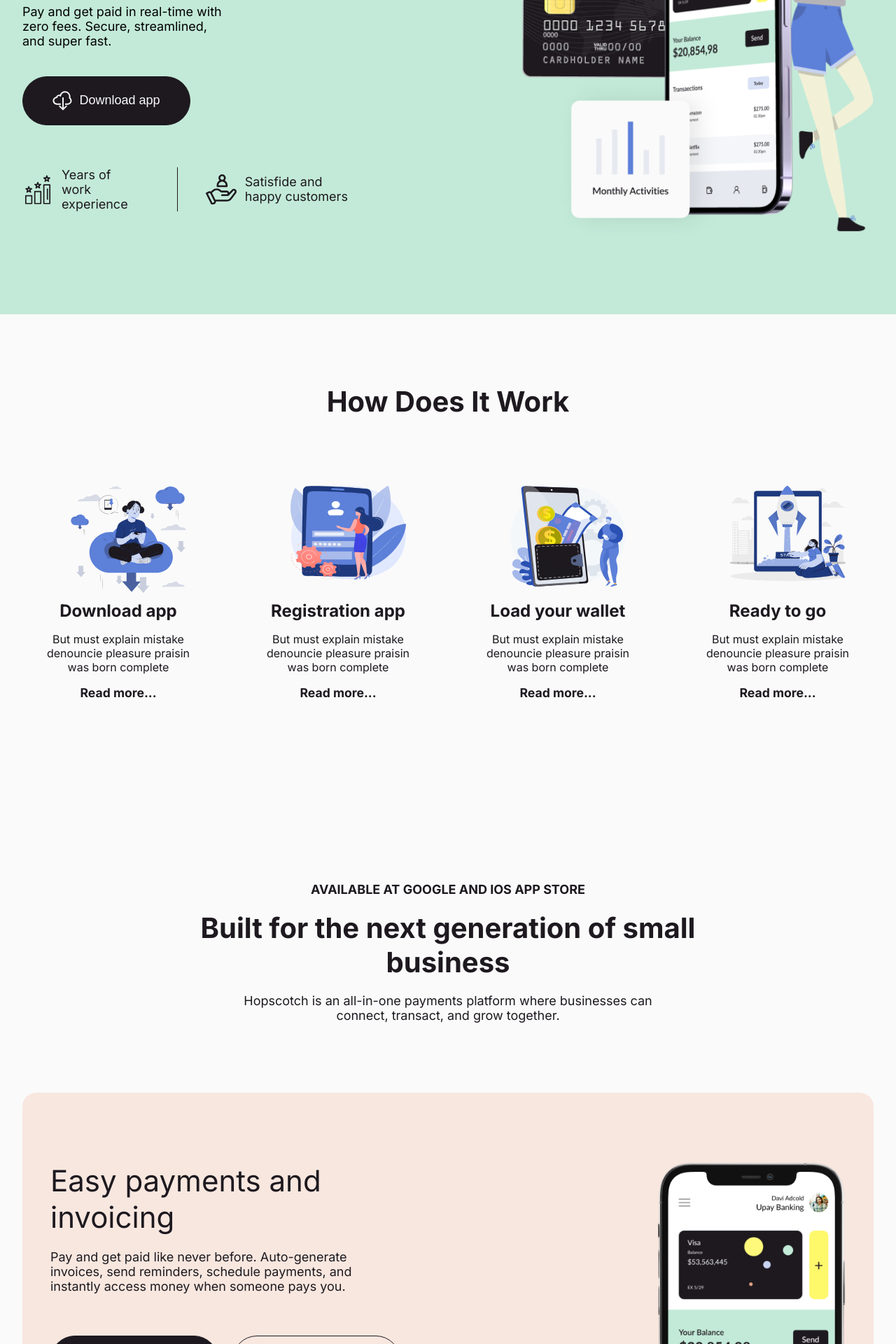
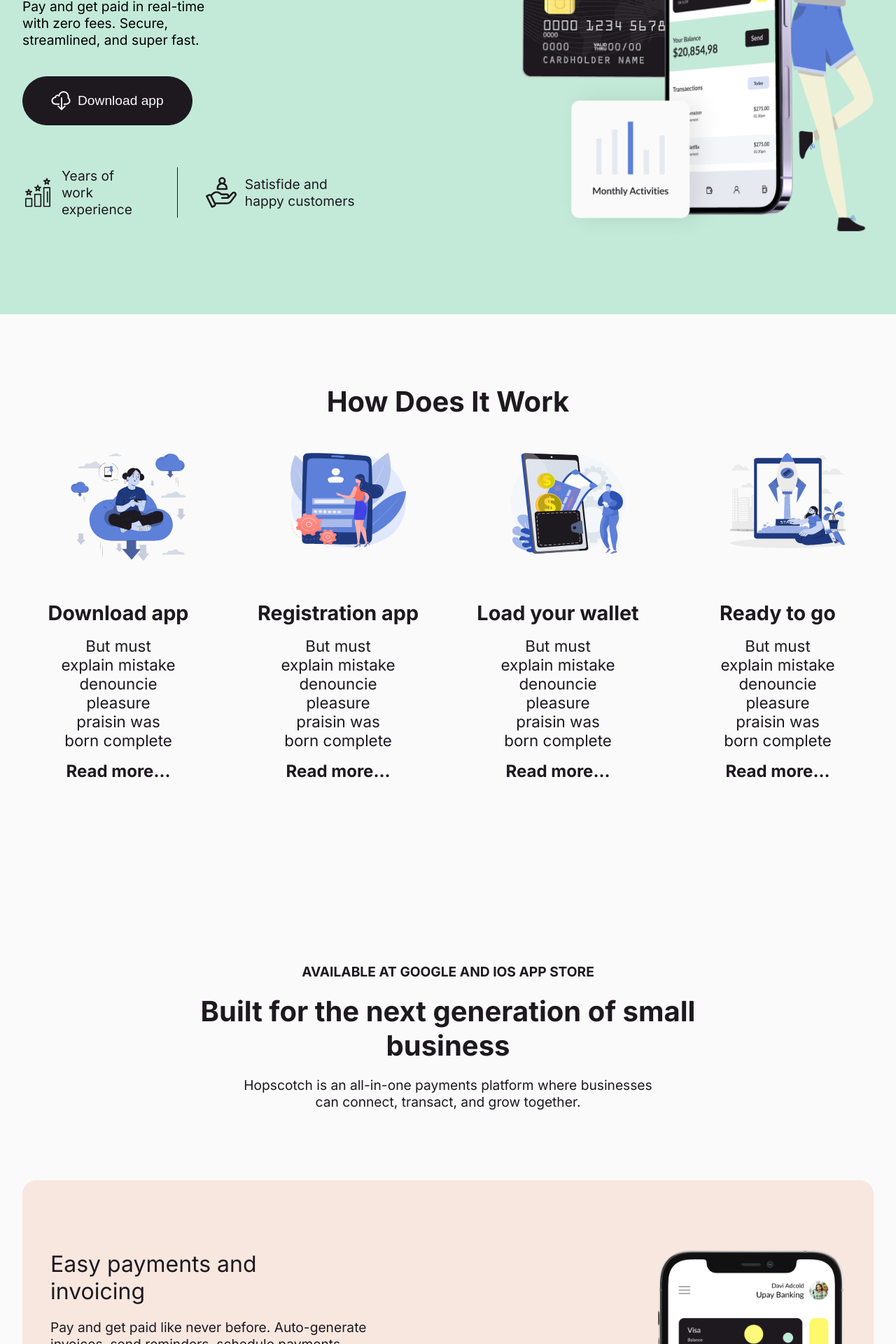
Before and after one commit to pujiragil/uangmu, a Next.js app: page / in a window 1280 px wide. Shown: the part 380-2300 px from the top of the page at 70% size. Built offline with nearby package versions, Linux system fonts and the light colour scheme.

Commit message:
change font for tab size

```diff
--- a/components/Card/Card.tsx
+++ b/components/Card/Card.tsx
@@ -80,9 +80,7 @@ const ContentTitle = styled.h3`
   font-weight: 400;
 
   @media screen and (min-width: 768px) {
-    font-size: 42px;
-    line-height: 52px;
-    width: 60%;
+    font-size: 2rem;
   }
 
   @media screen and (min-width: 1024px) {
@@ -95,7 +93,7 @@ const ContentDesc = styled.p`
   font-weight: 400;
 
   @media screen and (min-width: 768px) {
-    font-size: 18px;
+    font-size: 1.2rem;
   }
 
   @media screen and (min-width: 1024px) {
--- a/components/Card/index.tsx
+++ b/components/Card/index.tsx
@@ -52,7 +52,7 @@ const CardDesc = styled.p<DescProps>`
   text-transform: ${({ subtitle }) => (subtitle ? "uppercase" : "none")};
 
   @media screen and (min-width: 768px) {
-    font-size: 18px;
+    font-size: 1.2rem;
   }
 
   @media screen and (min-width: 1024px) {
--- a/components/Contact/index.tsx
+++ b/components/Contact/index.tsx
@@ -92,6 +92,10 @@ const Title = styled.h2`
 const Paragraph = styled.p`
   font-size: 1rem;
   font-weight: 400;
+
+  @media screen and (min-width: 768px) {
+    font-size: 1.2rem;
+  }
 `
 
 export default function ContactSection() {
--- a/components/Email/index.tsx
+++ b/components/Email/index.tsx
@@ -83,6 +83,10 @@ const EmailInput = styled.input`
   &::placeholder {
     opacity: .7;
   }
+
+  @media screen and (min-width: 768px) {
+    font-size: 1.2rem;
+  }
 `
 
 const EmailButton = styled(EmailInput)`
--- a/components/Faq/index.tsx
+++ b/components/Faq/index.tsx
@@ -68,11 +68,19 @@
   const Title = styled.h3`
     font-size: 1.5rem;
     font-weight: 700;
+
+    @media screen and (min-width: 768px) {
+      font-size: 1.8rem;
+    }
   `;
 
   const Desc = styled.p`
     font-size: 1rem;
     font-weight: 400;
+
+    @media screen and (min-width: 768px) {
+      font-size: 1.2rem;
+    }
   `;
 
   const FaqButton = styled.button`
--- a/components/Form/index.tsx
+++ b/components/Form/index.tsx
@@ -38,6 +38,7 @@ const FormInput = styled.input`
 
   @media screen and (min-width: 768px) {
     width: calc(50% - 16px);
+    font-size: 1.2rem;
   }
 `
 
@@ -67,6 +68,10 @@ const FormTextarea = styled.textarea`
       color: #A9A547;
     }
   }
+
+  @media screen and (min-width: 768px) {
+    font-size: 1.2rem;
+  }
 `
 
 const FormAgreement = styled.div`
@@ -79,6 +84,10 @@ const FormAgreement = styled.div`
 const AgreementText = styled.p`
   font-size: 1rem;
   font-weight: 400;
+
+  @media screen and (min-width: 768px) {
+    font-size: 1.2rem;
+  }
 `
 
 const Checkbox = styled.label`
@@ -155,6 +164,10 @@ const FormSubmit = styled.input`
   border: none;
   outline: none;
   cursor: pointer;
+
+  @media screen and (min-width: 768px) {
+    font-size: 1.2rem;
+  }
 `
 
 
--- a/components/Global/index.tsx
+++ b/components/Global/index.tsx
@@ -23,11 +23,11 @@ export const Title = styled.h1`
       width: 60%;
     }
   }
-`
+`;
 
 export const Paragraph = styled.p`
   font-weight: 400;
-  font-size: 18px;
+  font-size: 1.1rem;
 
   &.subparagraph {
     font-size: 1rem;
@@ -38,7 +38,11 @@ export const Paragraph = styled.p`
   }
 
   @media screen and (min-width: 768px) {
-    font-size: 18px;
+    font-size: 1.2rem;
+
+    &.subparagraph {
+      font-size: 1.2rem;
+    }
 
     &.half {
       width: 50%;
@@ -54,8 +58,7 @@ export const Paragraph = styled.p`
       width: 40%;
     }
   }
-
-`
+`;
 
 interface ButtonProps {
   primary: boolean;
@@ -71,11 +74,11 @@ export const Button = styled.button<ButtonProps>`
   gap: 10px;
   padding: 20px 40px;
   border-radius: 999px;
-  border: 1px solid #1D191F;
+  border: 1px solid #1d191f;
   outline: none;
-  color: ${({ primary }) => primary ? "#FAFAFA" : "#1D191F"};
-  background: ${({ primary }) => primary ? "#1D191F" : "transparent"};
-`
+  color: ${({ primary }) => (primary ? "#FAFAFA" : "#1D191F")};
+  background: ${({ primary }) => (primary ? "#1D191F" : "transparent")};
+`;
 
 export const ButtonIcon = styled.img`
   width: 24px;
@@ -85,13 +88,21 @@ export const ButtonIcon = styled.img`
     width: 28px;
     height: 28px;
   }
-`
+`;
 
 export const ButtonText = styled.p`
-  font-size: 18px;
+  font-size: 1.1rem;
   font-weight: 400;
 
   &.sub-button {
     font-size: 1rem;
   }
-`
+
+  @media screen and (min-width: 768px) {
+    font-size: 1.2rem;
+
+    &.sub-button {
+      font-size: 1.2rem;
+    }
+  }
+`;
--- a/components/Quote/index.tsx
+++ b/components/Quote/index.tsx
@@ -45,6 +45,10 @@ const QuoteIcon = styled.img`
   width: 40px;
   height: auto;
   object-fit: cover;
+
+  @media screen and (min-width: 768px) {
+    width: 48px;
+  }
 `
 
 const QuoteContent = styled.div`
@@ -58,6 +62,10 @@ const QuoteContent = styled.div`
   & > .author {
     margin-bottom: 12px;
     font-weight: 700;
+  }
+
+  @media screen and (min-width: 768px) {
+    font-size: 1.2rem;
   }
 `
 
--- a/components/Service/index.tsx
+++ b/components/Service/index.tsx
@@ -107,21 +107,30 @@ const ServiceImage = styled.img`
 `;
 
 const ServiceTitle = styled.h2`
-  font-size: 1.5rem;
+  font-size: 1.4rem;
   font-weight: 700;
 
   @media screen and (min-width: 768px) {
-    font-size: 24px;
+    font-size: 1.8rem;
   }
 `;
 
 const ServiceDesc = styled.p`
   font-size: 1rem;
+
+  @media screen and (min-width: 768px) {
+    width: 70%;
+    font-size: 1.4rem;
+  }
 `;
 
 const ServiceHighlight = styled.p`
   font-size: 1.1rem;
   font-weight: 700;
+
+  @media screen and (min-width: 768px) {
+    font-size: 1.5rem;
+  }
 `;
 
 export default function ServiceSection() {
--- a/components/Support/index.tsx
+++ b/components/Support/index.tsx
@@ -62,7 +62,7 @@ const Title = styled.h3`
   font-weight: 600;
 
   @media screen and (min-width: 768px) {
-    font-size: 40px;
+    font-size: 2.5rem;
   }
 `
 
@@ -71,7 +71,7 @@ const Paragraph = styled.p`
   font-weight: 400;
 
   @media screen and (min-width: 768px) {
-    font-size: 18px;
+    font-size: 1.2rem;
   }
 `
 
@@ -88,7 +88,7 @@ const SupportButton = styled.button`
   cursor: pointer;
 
   @media screen and (min-width: 768px) {
-    font-size: 18px;
+    font-size: 1.2rem;
   }
 `
 
--- a/components/Why/Why.tsx
+++ b/components/Why/Why.tsx
@@ -85,7 +85,7 @@ const WhyDesc = styled.p`
   font-weight: 400;
 
   @media screen and (min-width: 768px) {
-    font-size: 18px;
+    font-size: 1.2rem;
   }
 `;
 
@@ -94,7 +94,7 @@ const WhyHighlight = styled.p`
   font-weight: 700;
 
   @media screen and (min-width: 768px) {
-    font-size: 20px;
+    font-size: 1.3rem;
   }
 `;
 
```
